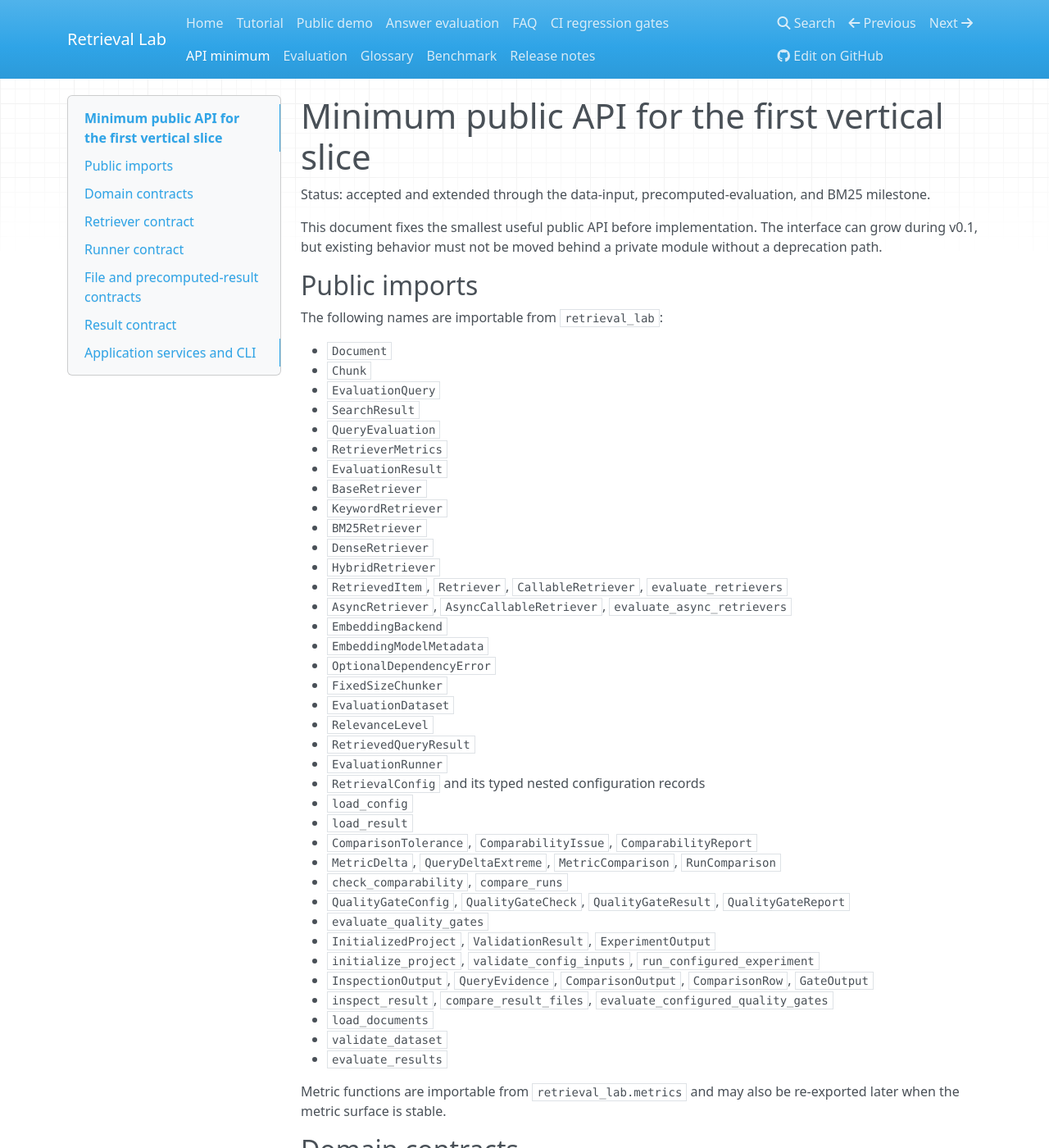
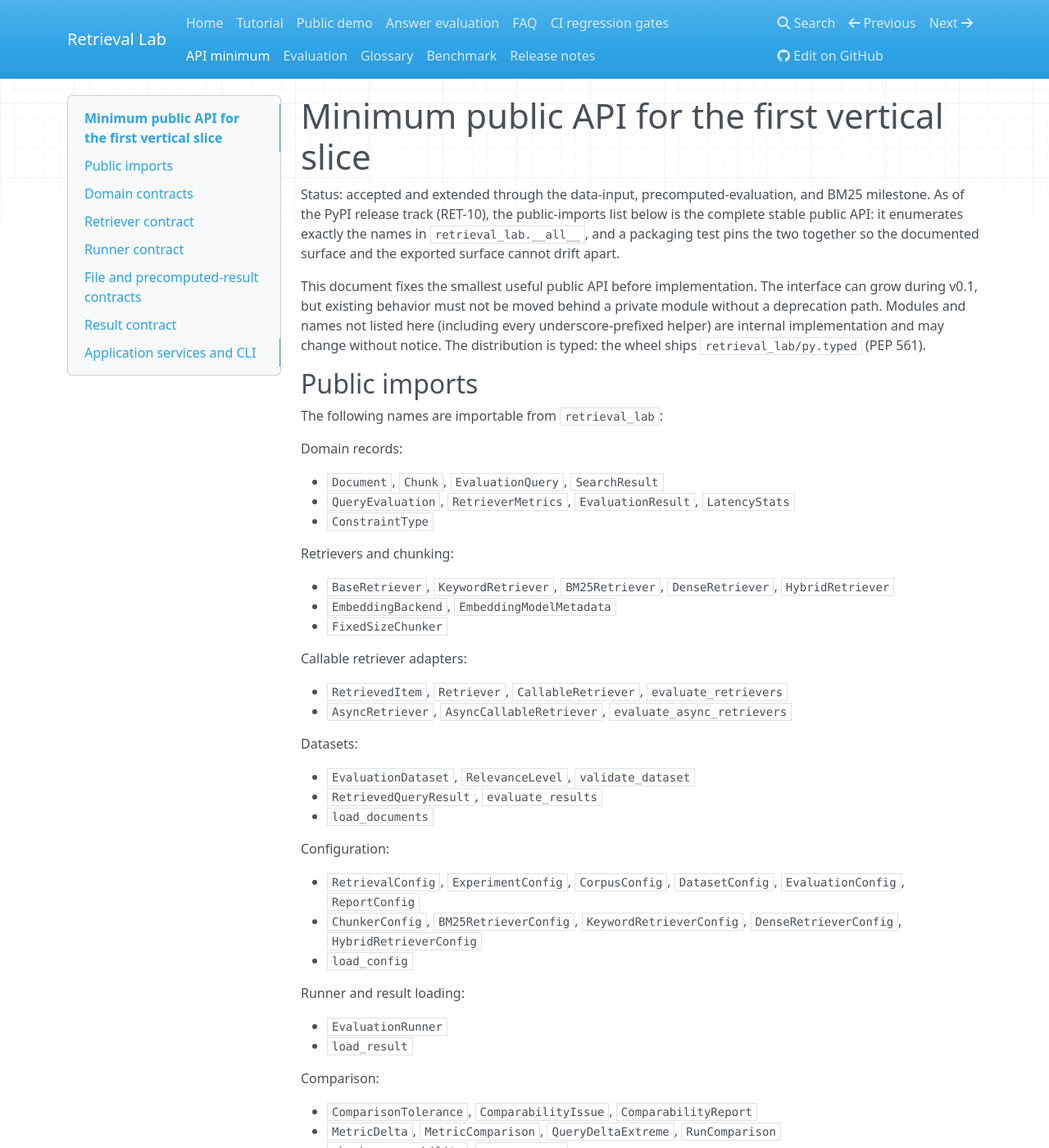
Before and after one commit to M4kuq/retrieval-lab, an MkDocs documentation site: the page built from docs/api-minimum.md, in a window 1280 px wide and 1400 px high. Shown: the whole window at 82% size. Built offline with MkDocs 1.6.1, drawn with Linux system fonts in a browser that asks for light colours; nearby versions of some CDN libraries; some of the changed text lies outside the part shown.

Commit message:
docs: define the stable public API and pin it with boundary tests
RET-10: the public-imports list in docs/api-minimum.md now enumerates
exactly the 122 names in retrieval_lab.__all__, grouped by area,
including the answer-evaluation, generation, dataset-authoring,
synthetic, demo, and exception surfaces added after the first
vertical slice. The document now states that unlisted modules and
names are internal. New boundary tests pin the contract: __all__ is
sorted and duplicate-free, every export is importable from the
package root, the package root exposes no non-module public names
beyond __all__, every export is listed in the document, and the
py.typed marker is present (wheel inclusion was already covered by
the packaging tests).

```diff
--- a/docs/api-minimum.md
+++ b/docs/api-minimum.md
@@ -1,54 +1,118 @@
 # Minimum public API for the first vertical slice
 
 Status: accepted and extended through the data-input, precomputed-evaluation, and
-BM25 milestone.
+BM25 milestone. As of the PyPI release track (RET-10), the public-imports list
+below is the complete stable public API: it enumerates exactly the names in
+`retrieval_lab.__all__`, and a packaging test pins the two together so the
+documented surface and the exported surface cannot drift apart.
 
 This document fixes the smallest useful public API before implementation. The
 interface can grow during v0.1, but existing behavior must not be moved behind a
-private module without a deprecation path.
+private module without a deprecation path. Modules and names not listed here
+(including every underscore-prefixed helper) are internal implementation and
+may change without notice. The distribution is typed: the wheel ships
+`retrieval_lab/py.typed` (PEP 561).
 
 ## Public imports
 
 The following names are importable from `retrieval_lab`:
 
-- `Document`
-- `Chunk`
-- `EvaluationQuery`
-- `SearchResult`
-- `QueryEvaluation`
-- `RetrieverMetrics`
-- `EvaluationResult`
-- `BaseRetriever`
-- `KeywordRetriever`
-- `BM25Retriever`
-- `DenseRetriever`
-- `HybridRetriever`
+Domain records:
+
+- `Document`, `Chunk`, `EvaluationQuery`, `SearchResult`
+- `QueryEvaluation`, `RetrieverMetrics`, `EvaluationResult`, `LatencyStats`
+- `ConstraintType`
+
+Retrievers and chunking:
+
+- `BaseRetriever`, `KeywordRetriever`, `BM25Retriever`, `DenseRetriever`,
+  `HybridRetriever`
+- `EmbeddingBackend`, `EmbeddingModelMetadata`
+- `FixedSizeChunker`
+
+Callable retriever adapters:
+
 - `RetrievedItem`, `Retriever`, `CallableRetriever`, `evaluate_retrievers`
 - `AsyncRetriever`, `AsyncCallableRetriever`, `evaluate_async_retrievers`
-- `EmbeddingBackend`
-- `EmbeddingModelMetadata`
-- `OptionalDependencyError`
-- `FixedSizeChunker`
-- `EvaluationDataset`
-- `RelevanceLevel`
-- `RetrievedQueryResult`
+
+Datasets:
+
+- `EvaluationDataset`, `RelevanceLevel`, `validate_dataset`
+- `RetrievedQueryResult`, `evaluate_results`
+- `load_documents`
+
+Configuration:
+
+- `RetrievalConfig`, `ExperimentConfig`, `CorpusConfig`, `DatasetConfig`,
+  `EvaluationConfig`, `ReportConfig`
+- `ChunkerConfig`, `BM25RetrieverConfig`, `KeywordRetrieverConfig`,
+  `DenseRetrieverConfig`, `HybridRetrieverConfig`
+- `load_config`
+
+Runner and result loading:
+
 - `EvaluationRunner`
-- `RetrievalConfig` and its typed nested configuration records
-- `load_config`
 - `load_result`
+
+Comparison:
+
 - `ComparisonTolerance`, `ComparabilityIssue`, `ComparabilityReport`
-- `MetricDelta`, `QueryDeltaExtreme`, `MetricComparison`, `RunComparison`
+- `MetricDelta`, `MetricComparison`, `QueryDeltaExtreme`, `RunComparison`
 - `check_comparability`, `compare_runs`
-- `QualityGateConfig`, `QualityGateCheck`, `QualityGateResult`, `QualityGateReport`
+
+Quality gates:
+
+- `QualityGateConfig`, `QualityGateCheck`, `QualityGateResult`,
+  `QualityGateReport`
 - `evaluate_quality_gates`
+
+Application services:
+
 - `InitializedProject`, `ValidationResult`, `ExperimentOutput`
 - `initialize_project`, `validate_config_inputs`, `run_configured_experiment`
 - `InspectionOutput`, `QueryEvidence`, `ComparisonOutput`, `ComparisonRow`,
   `GateOutput`
 - `inspect_result`, `compare_result_files`, `evaluate_configured_quality_gates`
-- `load_documents`
-- `validate_dataset`
-- `evaluate_results`
+
+Answer evaluation:
+
+- `AnswerEvaluation`, `AnswerEvaluationResult`, `AnswerFailureType`,
+  `AnswerReference`
+- `evaluate_answer`, `evaluate_answers`, `exact_match`, `token_f1`
+
+Answer generation:
+
+- `Generator`, `GenerateCallable`, `CallableGenerator`, `MockGenerator`
+- `GenerationRequest`, `GenerationContext`, `GeneratedAnswer`, `GenerationOutput`
+- `generate_answer`
+
+Dataset authoring, inspection, and workflow:
+
+- `DatasetDraft`, `DraftQuery`, `DatasetOrigin`, `DatasetProvenance`,
+  `DatasetReviewStatus`
+- `DatasetInspectionCode`, `DatasetInspectionIssue`, `DatasetInspectionReport`,
+  `inspect_dataset`
+- `DatasetDraftStatus`, `dataset_draft_status`, `load_dataset_draft`,
+  `review_dataset_query`, `finalize_dataset_bundle`
+
+Synthetic query drafts:
+
+- `SyntheticQueryGenerator`, `SyntheticGenerateCallable`,
+  `CallableSyntheticGenerator`
+- `generate_synthetic_draft`, `mark_draft_in_review`, `mark_draft_reviewed`
+
+Demo comparison:
+
+- `DemoComparison`, `DemoRetrieverView`, `DemoSearchHit`
+- `compare_retrievers_for_query`, `retrieval_metric_explanations`
+
+Exceptions (also importable from `retrieval_lab.exceptions`;
+`retrieval_lab.errors` is a compatibility alias module):
+
+- `RetrievalLabError`
+- `ConfigurationError`, `CorpusValidationError`, `DatasetValidationError`
+- `EvaluationError`, `IncomparableRunError`, `OptionalDependencyError`,
+  `RetrieverContractError`
 
 Metric functions are importable from `retrieval_lab.metrics` and may also be
 re-exported later when the metric surface is stable.
```
Also changed, not shown: 1 other file.
